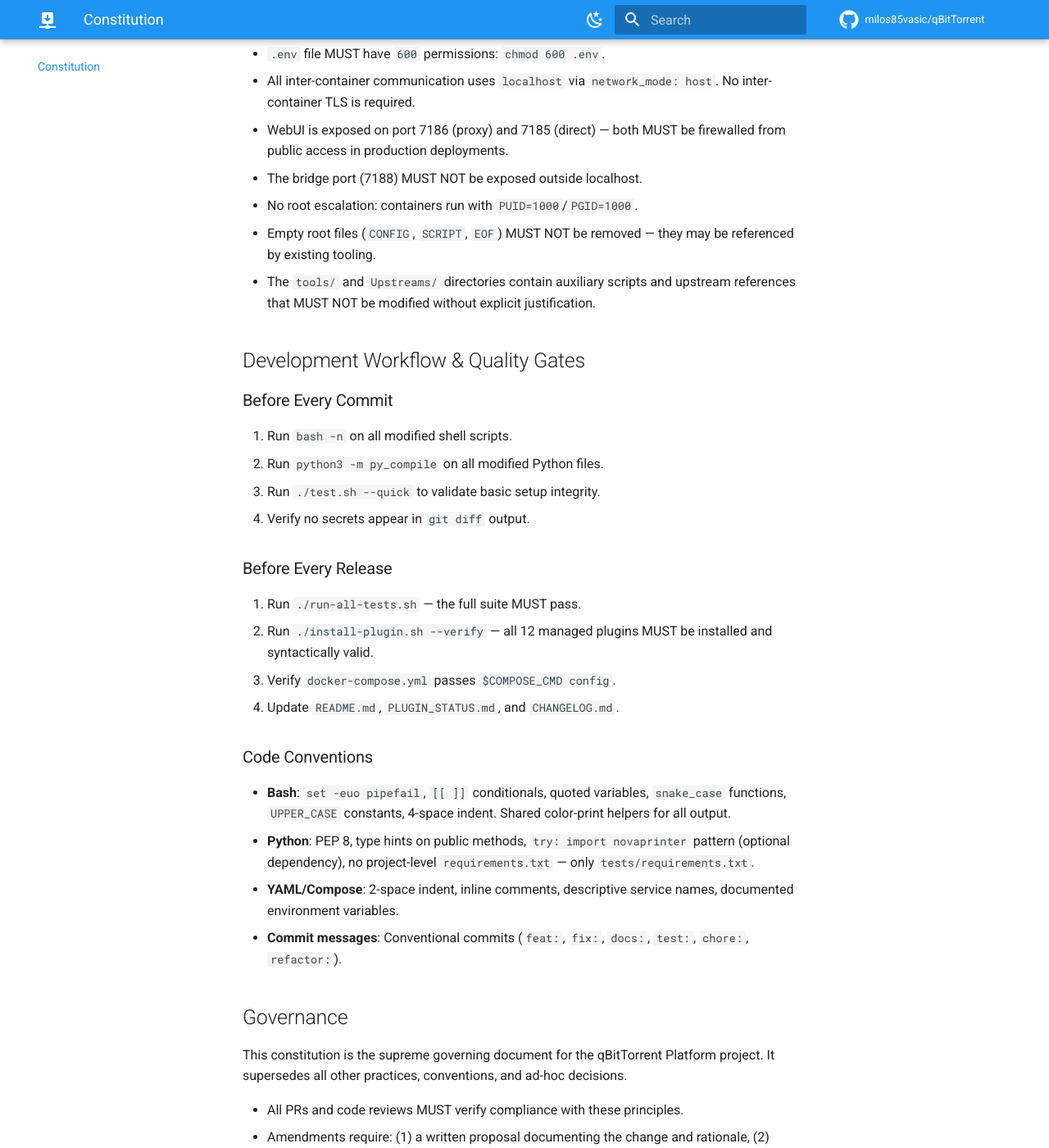
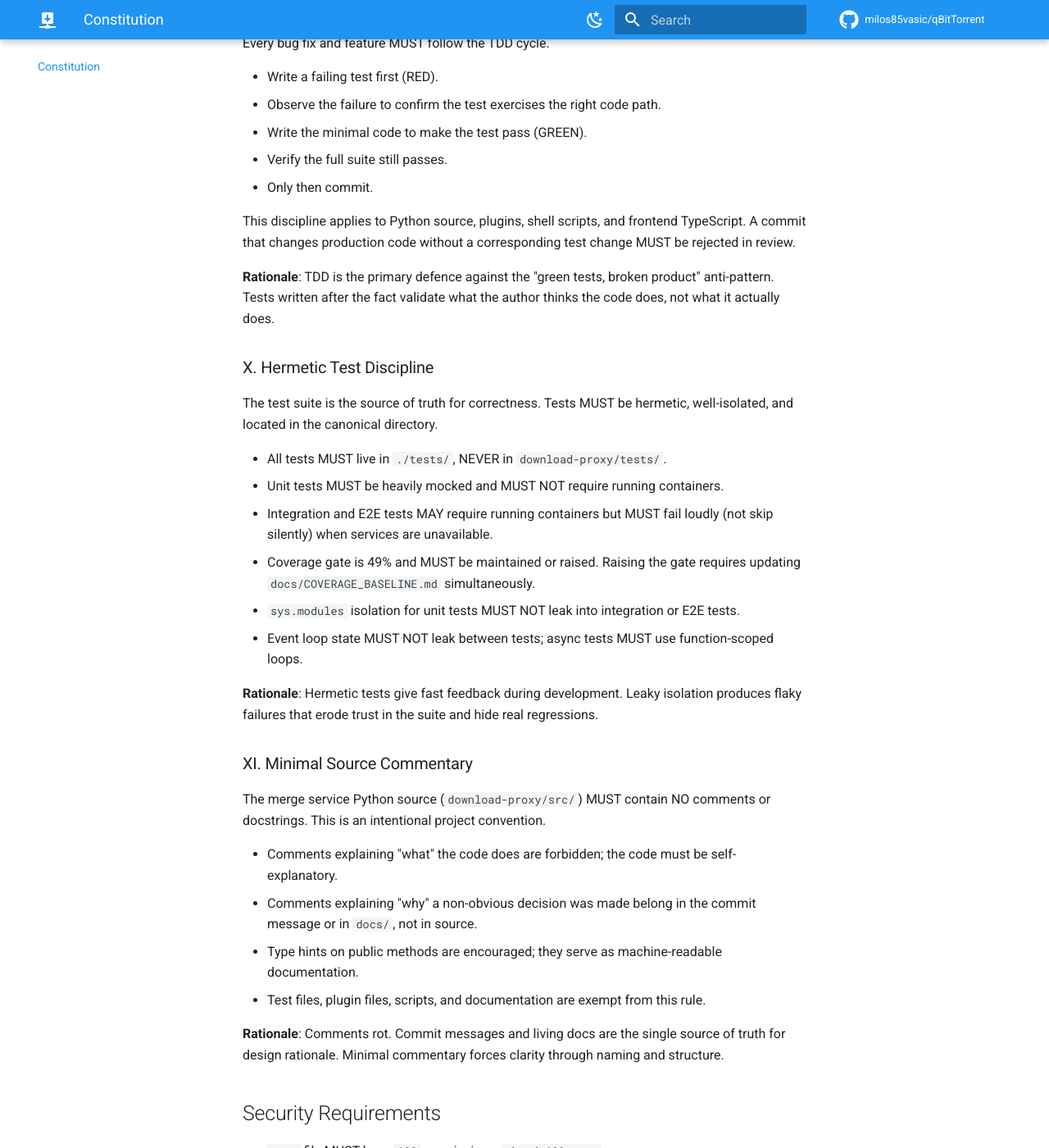
Before and after one commit to milos85vasic/qBitTorrent, an MkDocs documentation site: the page built from website/docs/constitution.md, in a window 1280 px wide and 1400 px high, scrolled down 4452 px. Shown: the whole window at 82% size. Built offline with MkDocs 1.6.1 and Material for MkDocs 9.7.7, drawn with Linux system fonts in a browser that asks for light colours; comment, search, counter and statistics services are not loaded; some of the changed text lies outside the part shown.

Commit message:
feat: consolidate constitution, fix event loop pollution, add edge-case challenge tests
Constitutional consolidation:
- Update .specify/memory/constitution.md to v1.2.0
  - Principle IX: Test-Driven Development (mandatory RED-GREEN)
  - Principle X: Hermetic Test Discipline (49% gate, no loop leakage)
  - Principle XI: Minimal Source Commentary
- Add root CONSTITUTION.md as canonical consolidated reference

Event loop isolation (fixes 7 flaky E2E tests in full-suite runs):
- Add _cleanup_event_loop autouse fixture in tests/conftest.py
- Convert test_full_pipeline.py async tests that need no async to sync
- Keep Playwright E2E tests on sync_playwright API to bypass pytest-asyncio

Edge-case challenge tests (anti 'green-tests-broken-product'):
- Add tests/unit/merge_service/test_edge_case_challenges.py (32 tests)
  - Deduplicator: malformed sizes (European commas, GiB, negatives)
  - Public tracker: seeds as '100+' (documents silent data-loss bug),
    string integers, truncated NDJSON, mixed stdout/stderr
  - Enricher: resilience with no API keys, None/empty inputs
  - Orchestrator: TTL cache eviction, negative env clamping
  - Fuzzy matching: unicode names, empty strings

```diff
--- a/.specify/memory/constitution.md
+++ b/.specify/memory/constitution.md
@@ -1,16 +1,12 @@
 <!--
 Sync Impact Report:
-- Version change: (none) → 1.0.0
+- Version change: 1.1.0 → 1.2.0
 - Principles defined:
-  1. Container-First Architecture (NEW)
-  2. Plugin Contract Integrity (NEW)
-  3. Credential & Secret Security (NEW)
-  4. Container Runtime Portability (NEW)
-  5. Private Tracker Bridge Pattern (NEW)
-  6. Validation-Driven Development (NEW)
-  7. Operational Simplicity (NEW)
-- Added sections: Core Principles (7), Security Requirements, Development Workflow & Quality Gates, Governance
-- Removed sections: (none — initial ratification)
+  9. Test-Driven Development (NEW)
+  10. Hermetic Test Discipline (NEW)
+  11. Minimal Source Commentary (NEW)
+- Added sections: Core Principles (3 new)
+- Removed sections: (none)
 - Templates requiring updates:
   ✅ plan-template.md — Constitution Check section aligns; no changes needed
   ✅ spec-template.md — Requirements structure compatible; no changes needed
@@ -122,7 +118,7 @@
 - `webui-bridge.py` is a separate host process, NOT a container.
   It MUST be started manually: `python3 webui-bridge.py`.
 - The bridge intercepts download URLs matching known private tracker
-  domains and delegates to `nova2dl.py` for authenticated downloads.
+domains and delegates to `nova2dl.py` for authenticated downloads.
 - Direct WebUI downloads bypass `nova2dl.py` and WILL fail for
   private trackers — this is the fundamental problem the bridge solves.
 - Private-tracker URL patterns are defined in `PRIVATE_TRACKERS` dict
@@ -199,6 +195,63 @@
 without seeding back degrades the user's ratio and risks account
 suspension. Automation must be ratio-safe by default.
 
+### IX. Test-Driven Development
+
+Every bug fix and feature MUST follow the TDD cycle.
+
+- Write a failing test first (RED).
+- Observe the failure to confirm the test exercises the right code path.
+- Write the minimal code to make the test pass (GREEN).
+- Verify the full suite still passes.
+- Only then commit.
+
+This discipline applies to Python source, plugins, shell scripts, and
+frontend TypeScript. A commit that changes production code without a
+corresponding test change MUST be rejected in review.
+
+**Rationale**: TDD is the primary defence against the "green tests,
+broken product" anti-pattern. Tests written after the fact validate
+what the author thinks the code does, not what it actually does.
+
+### X. Hermetic Test Discipline
+
+The test suite is the source of truth for correctness. Tests MUST be
+hermetic, well-isolated, and located in the canonical directory.
+
+- All tests MUST live in `./tests/`, NEVER in `download-proxy/tests/`.
+- Unit tests MUST be heavily mocked and MUST NOT require running
+  containers.
+- Integration and E2E tests MAY require running containers but MUST
+  fail loudly (not skip silently) when services are unavailable.
+- Coverage gate is 49% and MUST be maintained or raised. Raising the
+gate requires updating `docs/COVERAGE_BASELINE.md` simultaneously.
+- `sys.modules` isolation for unit tests MUST NOT leak into
+  integration or E2E tests.
+- Event loop state MUST NOT leak between tests; async tests MUST use
+  function-scoped loops.
+
+**Rationale**: Hermetic tests give fast feedback during development.
+Leaky isolation produces flaky failures that erode trust in the suite
+and hide real regressions.
+
+### XI. Minimal Source Commentary
+
+The merge service Python source (`download-proxy/src/`) MUST contain
+NO comments or docstrings. This is an intentional project convention.
+
+- Comments explaining "what" the code does are forbidden; the code
+  must be self-explanatory.
+- Comments explaining "why" a non-obvious decision was made belong in
+  the commit message or in `docs/`, not in source.
+- Type hints on public methods are encouraged; they serve as
+  machine-readable documentation.
+- Test files, plugin files, scripts, and documentation are exempt from
+  this rule.
+
+**Rationale**: Comments rot. Commit messages and living docs are the
+single source of truth for design rationale. Minimal commentary forces
+clarity through naming and structure.
+
 ## Security Requirements
 
 - `.env` file MUST have `600` permissions: `chmod 600 .env`.
```
Also changed, not shown: other parts of .specify/memory/constitution.md (+1 -1 lines), CONSTITUTION.md (added, +183 -0 lines), pyproject.toml (+4 -6 lines), 11 other files.
